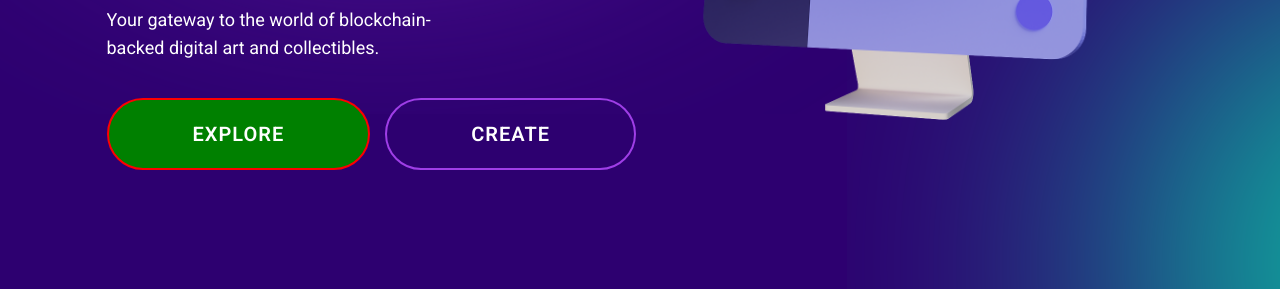
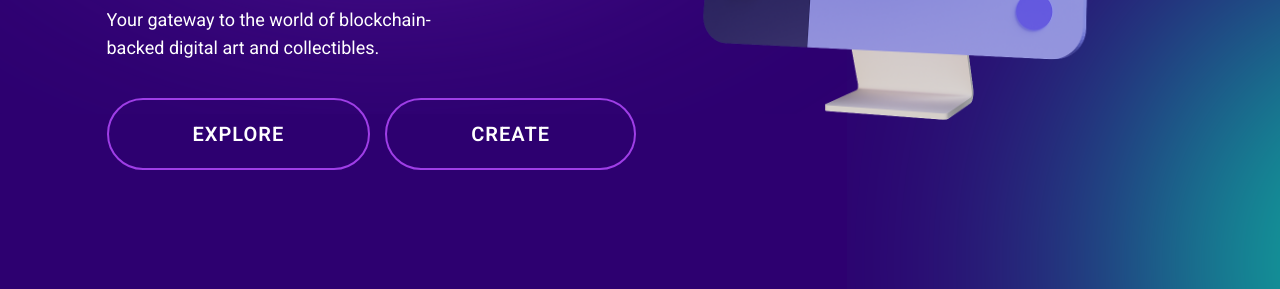
Before and after one commit to Arafat111-design/project-hmm, a plain HTML site: page index.html in a window 1280 px wide. In both pictures the pointer is over the link "EXPLORE". Shown: the part 489-778 px from the top of the page. Drawn offline with Linux system fonts and the light colour scheme.

Commit message:
Update style.css

```diff
--- a/assets/css/style.css
+++ b/assets/css/style.css
@@ -59,8 +59,8 @@ body{
 }
 
 .inline-btn:hover{
-    background-color: green;
-    border: 2px solid red;
+    background-color: transparent;
+    border: 2px solid var(--secondary-color);
 }
 
 .border-btn{
```
